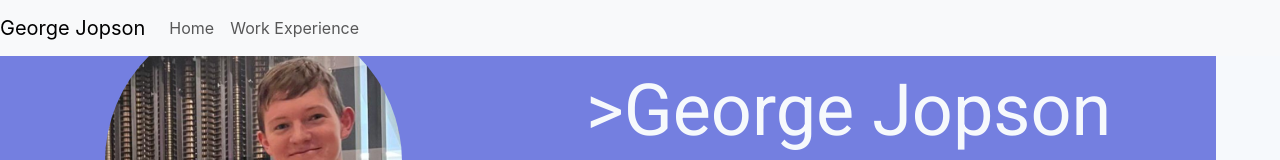
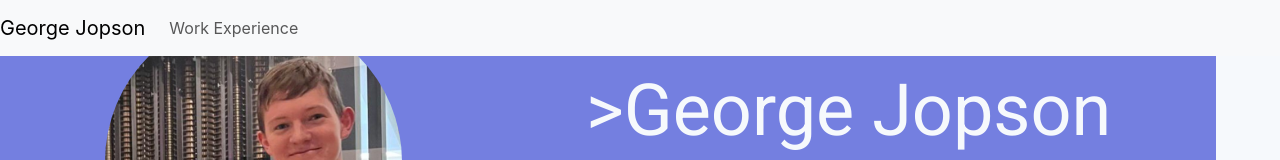
Before and after one commit to GeorgeJopson/GeorgeJopson.github.io, a React (Create React App) app: page / in a window 1280 px wide. Shown: the top 160 px of the page. Built offline with nearby package versions, Linux system fonts and the light colour scheme.

Commit message:
Get navbar responsitivity working

```diff
--- a/public/index.html
+++ b/public/index.html
@@ -31,6 +31,9 @@
     <link href="https://fonts.googleapis.com/css2?family=Roboto:ital,wght@0,100;0,300;0,400;0,500;0,700;0,900;1,100;1,300;1,400;1,500;1,700;1,900&display=swap" rel="stylesheet">
     <link href="https://cdn.jsdelivr.net/npm/bootstrap@5.3.3/dist/css/bootstrap.min.css" rel="stylesheet" integrity="sha384-QWTKZyjpPEjISv5WaRU9OFeRpok6YctnYmDr5pNlyT2bRjXh0JMhjY6hW+ALEwIH" crossorigin="anonymous">
     <script src="https://cdn.jsdelivr.net/npm/bootstrap@5.3.3/dist/js/bootstrap.bundle.min.js" integrity="sha384-YvpcrYf0tY3lHB60NNkmXc5s9fDVZLESaAA55NDzOxhy9GkcIdslK1eN7N6jIeHz" crossorigin="anonymous"></script>
+    <script src="https://code.jquery.com/jquery-3.2.1.slim.min.js" integrity="sha384-KJ3o2DKtIkvYIK3UENzmM7KCkRr/rE9/Qpg6aAZGJwFDMVNA/GpGFF93hXpG5KkN" crossorigin="anonymous"></script>
+<script src="https://cdn.jsdelivr.net/npm/popper.js@1.12.9/dist/umd/popper.min.js" integrity="sha384-ApNbgh9B+Y1QKtv3Rn7W3mgPxhU9K/ScQsAP7hUibX39j7fakFPskvXusvfa0b4Q" crossorigin="anonymous"></script>
+<script src="https://cdn.jsdelivr.net/npm/bootstrap@4.0.0/dist/js/bootstrap.min.js" integrity="sha384-JZR6Spejh4U02d8jOt6vLEHfe/JQGiRRSQQxSfFWpi1MquVdAyjUar5+76PVCmYl" crossorigin="anonymous"></script>
   </head>
   <body>
     <noscript>You need to enable JavaScript to run this app.</noscript>
--- a/src/NavBar/NavBar.js
+++ b/src/NavBar/NavBar.js
@@ -11,9 +11,6 @@
       </button>
       <div className="collapse navbar-collapse" id="navbarNav">
         <ul className="navbar-nav">
-          <li className="nav-item active">
-            <a className="nav-link" href={"#header"}>Home </a>
-          </li>
           <li className="nav-item">
             <a className="nav-link" href={"#work-experience"}>Work Experience</a>
           </li>
```
